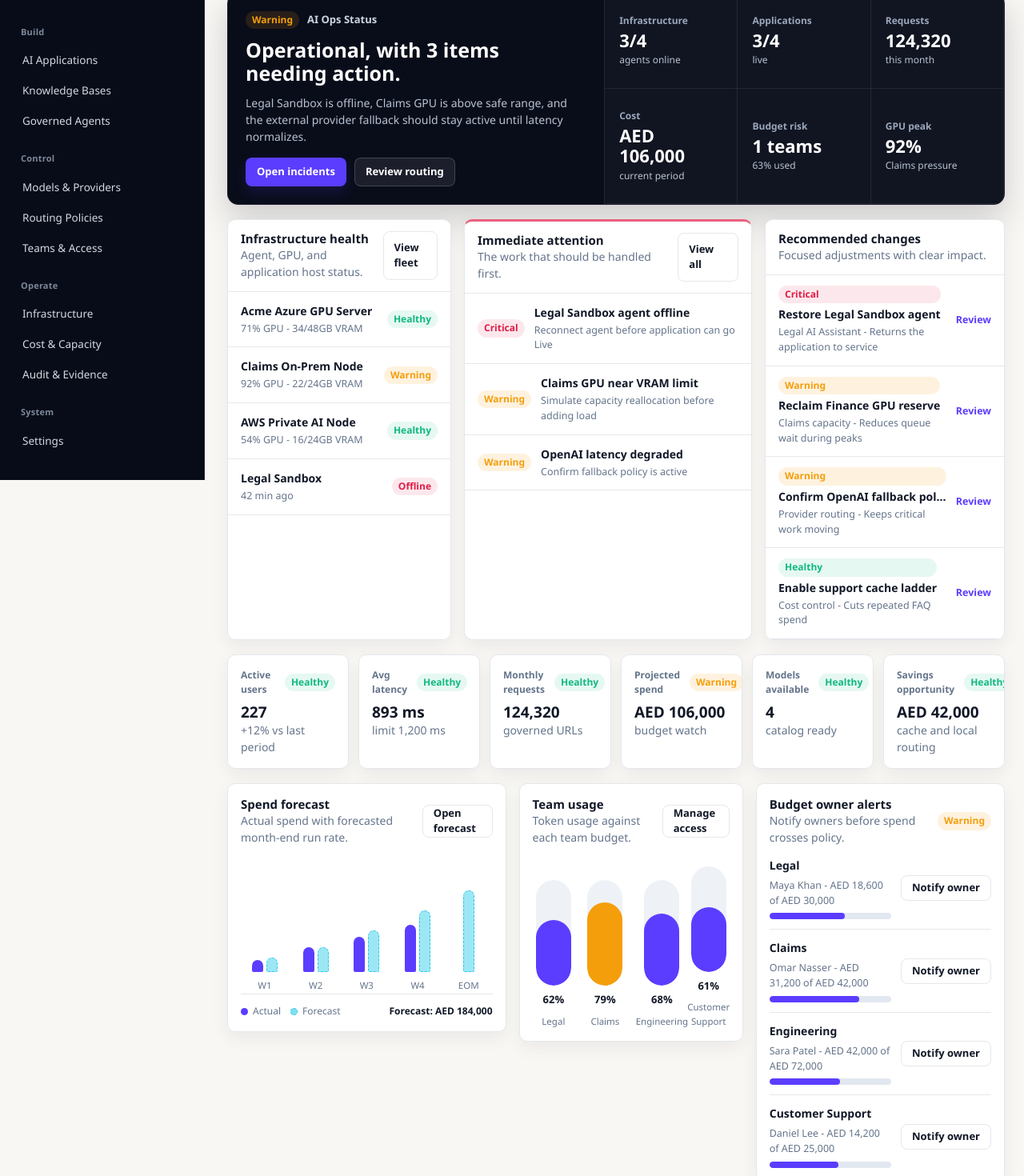
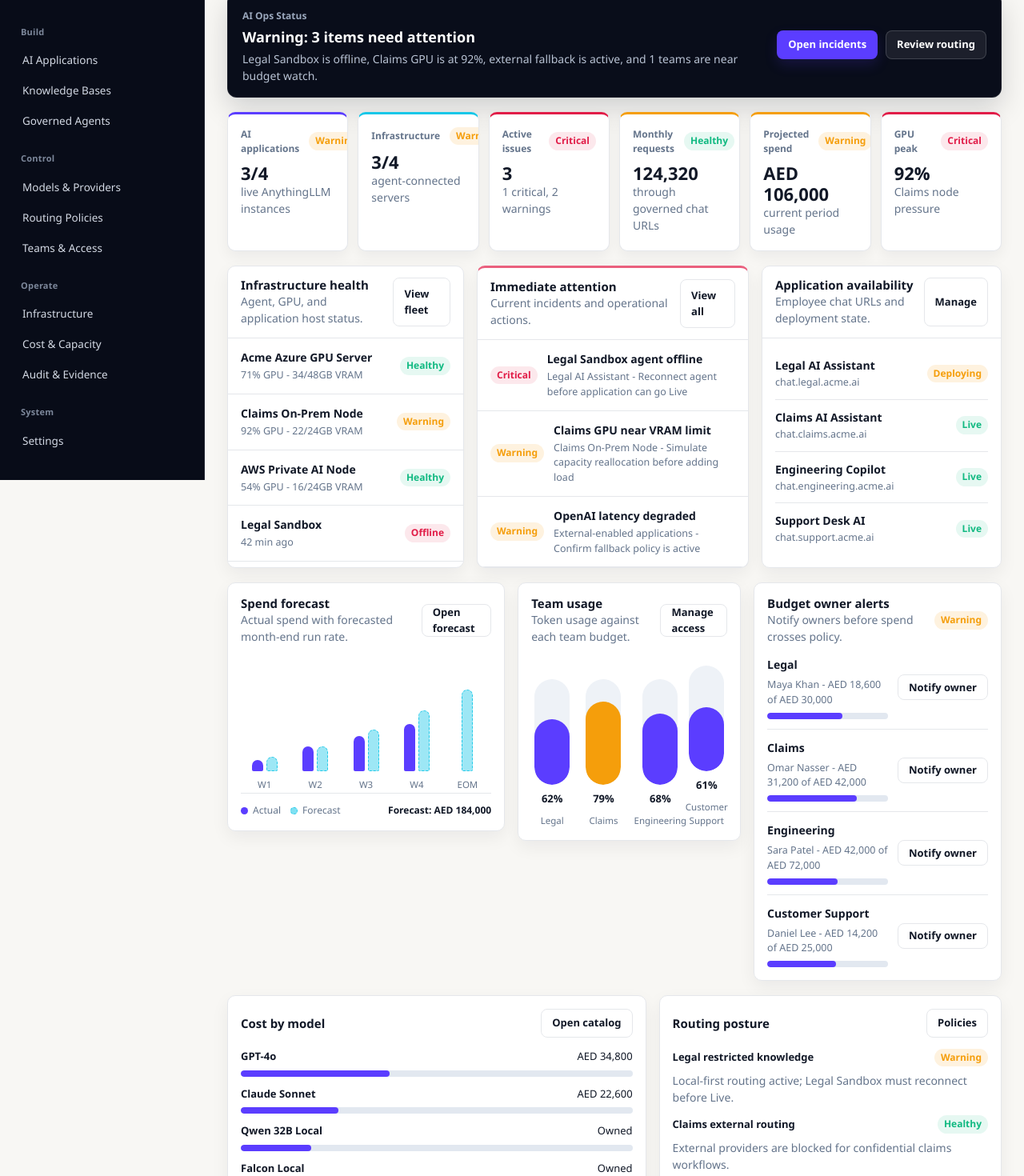
Before and after one commit to SakshamS11/switchboardai, a Next.js app in the folder apps/switchboard/: page /dashboard in a window 1280 px wide. Shown: the part 200-1670 px from the top of the page at 80% size. Built offline with nearby package versions, Linux system fonts and the light colour scheme.

Commit message:
Refine overview KPI focus and remove recommendation noise

```diff
--- a/apps/switchboard/app/dashboard/page.tsx
+++ b/apps/switchboard/app/dashboard/page.tsx
@@ -3,7 +3,7 @@
 import Link from "next/link";
 import { useAppState } from "@/components/app-state";
 import { ButtonLink, Card, PageHeader, Progress, StatusBadge } from "@/components/ui";
-import { infrastructureTargets, modelCatalog, operations, teams } from "@/lib/mock-data";
+import { infrastructureTargets, operations, teams } from "@/lib/mock-data";
 import { aed, formatNumber, percent } from "@/lib/utils";
 
 const modelSpend = [
@@ -12,13 +12,6 @@
   { name: "Qwen 32B Local", cost: 0, share: 18 },
   { name: "Falcon Local", cost: 0, share: 12 },
   { name: "DeepSeek Local", cost: 0, share: 7 }
-];
-
-const recommendedChanges = [
-  { change: "Restore Legal Sandbox agent", area: "Legal AI Assistant", impact: "Returns the application to service", href: "/dashboard/operations", tone: "Critical" },
-  { change: "Reclaim Finance GPU reserve", area: "Claims capacity", impact: "Reduces queue wait during peaks", href: "/dashboard/cost-capacity", tone: "Warning" },
-  { change: "Confirm OpenAI fallback policy", area: "Provider routing", impact: "Keeps critical work moving", href: "/dashboard/safeguards", tone: "Warning" },
-  { change: "Enable support cache ladder", area: "Cost control", impact: "Cuts repeated FAQ spend", href: "/dashboard/cost-capacity", tone: "Healthy" }
 ];
 
 const spendForecast = [
@@ -34,12 +27,8 @@
   const liveApps = applications.filter((app) => app.status === "Live").length;
   const monthlyRequests = applications.reduce((sum, app) => sum + app.monthlyRequests, 0);
   const projectedSpend = applications.reduce((sum, app) => sum + app.spendUsedAed, 0);
-  const activeUsers = applications.reduce((sum, app) => sum + app.activeUsers, 0);
   const onlineTargets = infrastructureTargets.filter((target) => target.agent === "Online").length;
   const peakGpu = Math.max(...infrastructureTargets.map((target) => target.gpuLoad));
-  const avgLatency = Math.round(applications.reduce((sum, app) => sum + app.avgLatencyMs, 0) / applications.length);
-  const totalBudget = teams.reduce((sum, team) => sum + team.spendBudgetAed, 0);
-  const totalSpend = teams.reduce((sum, team) => sum + team.spendUsedAed, 0);
   const teamsAtBudgetRisk = teams.filter((team) => percent(team.spendUsedAed, team.spendBudgetAed) >= 70).length;
 
   return (
@@ -47,33 +36,31 @@
       <PageHeader
         eyebrow="Command Center"
         title="AI operations command center"
-        description="One view for application health, infrastructure pressure, provider risk, spend forecast, and team budget action."
+        description="Live health, spend, capacity, routing, and team usage for governed AI applications."
       />
 
-      <section className="overview-hero">
-        <div className="hero-main">
-          <div className="hero-status-row">
-            <StatusBadge value="Warning" />
-            <span>AI Ops Status</span>
-          </div>
-          <h3>Operational, with 3 items needing action.</h3>
-          <p>Legal Sandbox is offline, Claims GPU is above safe range, and the external provider fallback should stay active until latency normalizes.</p>
-          <div className="hero-actions">
-            <ButtonLink href="/dashboard/operations">Open incidents</ButtonLink>
-            <ButtonLink href="/dashboard/safeguards" secondary>Review routing</ButtonLink>
-          </div>
+      <section className="overview-status-strip">
+        <div>
+          <span className="metric-label">AI Ops Status</span>
+          <h3>Warning: 3 items need attention</h3>
+          <p>Legal Sandbox is offline, Claims GPU is at 92%, external fallback is active, and {teamsAtBudgetRisk} teams are near budget watch.</p>
         </div>
-        <div className="hero-stat-grid">
-          <HeroStat label="Infrastructure" value={`${onlineTargets}/${infrastructureTargets.length}`} detail="agents online" />
-          <HeroStat label="Applications" value={`${liveApps}/${applications.length}`} detail="live" />
-          <HeroStat label="Requests" value={formatNumber(monthlyRequests)} detail="this month" />
-          <HeroStat label="Cost" value={aed(projectedSpend)} detail="current period" />
-          <HeroStat label="Budget risk" value={`${teamsAtBudgetRisk} teams`} detail={`${percent(totalSpend, totalBudget)}% used`} />
-          <HeroStat label="GPU peak" value={`${peakGpu}%`} detail="Claims pressure" />
+        <div className="status-strip-actions">
+          <ButtonLink href="/dashboard/operations">Open incidents</ButtonLink>
+          <ButtonLink href="/dashboard/safeguards" secondary>Review routing</ButtonLink>
         </div>
       </section>
 
-      <section className="overview-command-grid">
+      <section className="overview-kpi-grid">
+        <SharpKpi label="AI applications" value={`${liveApps}/${applications.length}`} detail="live AnythingLLM instances" status="Warning" />
+        <SharpKpi label="Infrastructure" value={`${onlineTargets}/${infrastructureTargets.length}`} detail="agent-connected servers" status="Warning" />
+        <SharpKpi label="Active issues" value={String(operations.length)} detail="1 critical, 2 warnings" status="Critical" />
+        <SharpKpi label="Monthly requests" value={formatNumber(monthlyRequests)} detail="through governed chat URLs" status="Healthy" />
+        <SharpKpi label="Projected spend" value={aed(projectedSpend)} detail="current period usage" status="Warning" />
+        <SharpKpi label="GPU peak" value={`${peakGpu}%`} detail="Claims node pressure" status="Critical" />
+      </section>
+
+      <section className="overview-command-grid core-grid">
         <Card className="overview-panel">
           <div className="card-header">
             <div>
@@ -99,7 +86,7 @@
           <div className="card-header">
             <div>
               <h3>Immediate attention</h3>
-              <p className="muted">The work that should be handled first.</p>
+              <p className="muted">Current incidents and operational actions.</p>
             </div>
             <ButtonLink href="/dashboard/operations" secondary>View all</ButtonLink>
           </div>
@@ -109,7 +96,7 @@
                 <StatusBadge value={item.severity} />
                 <div>
                   <strong>{item.title}</strong>
-                  <span>{item.action}</span>
+                  <span>{item.affected} - {item.action}</span>
                 </div>
               </Link>
             ))}
@@ -119,34 +106,23 @@
         <Card className="overview-panel">
           <div className="card-header">
             <div>
-              <h3>Recommended changes</h3>
-              <p className="muted">Focused adjustments with clear impact.</p>
+              <h3>Application availability</h3>
+              <p className="muted">Employee chat URLs and deployment state.</p>
             </div>
+            <ButtonLink href="/dashboard/applications" secondary>Manage</ButtonLink>
           </div>
-          <div className="overview-list">
-            {recommendedChanges.map((item) => (
-              <Link className="change-row" href={item.href} key={item.change}>
+          <div className="stack compact-stack overview-card-body">
+            {applications.map((app) => (
+              <div className="app-row" key={app.id}>
                 <div>
-                  <div className="row" style={{ justifyContent: "flex-start" }}>
-                    <StatusBadge value={item.tone} />
-                    <strong>{item.change}</strong>
-                  </div>
-                  <span>{item.area} - {item.impact}</span>
+                  <Link href={`/dashboard/applications/${app.id}`}><strong>{app.name}</strong></Link>
+                  <span>{app.url.replace("https://", "")}</span>
                 </div>
-                <span className="review-link">Review</span>
-              </Link>
+                <StatusBadge value={app.status} />
+              </div>
             ))}
           </div>
         </Card>
-      </section>
-
-      <section className="compact-kpi-strip">
-        <CompactKpi label="Active users" value={formatNumber(activeUsers)} detail="+12% vs last period" status="Healthy" />
-        <CompactKpi label="Avg latency" value={`${avgLatency} ms`} detail="limit 1,200 ms" status="Healthy" />
-        <CompactKpi label="Monthly requests" value={formatNumber(monthlyRequests)} detail="governed URLs" status="Healthy" />
-        <CompactKpi label="Projected spend" value={aed(projectedSpend)} detail="budget watch" status="Warning" />
-        <CompactKpi label="Models available" value={String(modelCatalog.filter((model) => model.status === "Running" || model.status === "Connected").length)} detail="catalog ready" status="Healthy" />
-        <CompactKpi label="Savings opportunity" value={aed(42000)} detail="cache and local routing" status="Healthy" />
       </section>
 
       <section className="overview-support-grid finance-grid">
@@ -233,24 +209,6 @@
       <section className="overview-support-grid two-plus-one">
         <Card pad>
           <div className="row">
-            <h3>Application availability</h3>
-            <ButtonLink href="/dashboard/applications" secondary>Manage</ButtonLink>
-          </div>
-          <div className="stack compact-stack">
-            {applications.map((app) => (
-              <div className="app-row" key={app.id}>
-                <div>
-                  <Link href={`/dashboard/applications/${app.id}`}><strong>{app.name}</strong></Link>
-                  <span>{app.url.replace("https://", "")}</span>
-                </div>
-                <StatusBadge value={app.status} />
-              </div>
-            ))}
-          </div>
-        </Card>
-
-        <Card pad>
-          <div className="row">
             <h3>Cost by model</h3>
             <ButtonLink href="/dashboard/model-catalog" secondary>Open catalog</ButtonLink>
           </div>
@@ -266,11 +224,32 @@
             ))}
           </div>
         </Card>
+
+        <Card pad>
+          <div className="row">
+            <h3>Routing posture</h3>
+            <ButtonLink href="/dashboard/safeguards" secondary>Policies</ButtonLink>
+          </div>
+          <div className="model-spend-list">
+            <div className="spend-row">
+              <div className="row"><strong>Legal restricted knowledge</strong><StatusBadge value="Warning" /></div>
+              <p className="muted">Local-first routing active; Legal Sandbox must reconnect before Live.</p>
+            </div>
+            <div className="spend-row">
+              <div className="row"><strong>Claims external routing</strong><StatusBadge value="Healthy" /></div>
+              <p className="muted">External providers are blocked for confidential claims workflows.</p>
+            </div>
+            <div className="spend-row">
+              <div className="row"><strong>Support cost ladder</strong><StatusBadge value="Healthy" /></div>
+              <p className="muted">FAQ traffic can move to local models and cache.</p>
+            </div>
+          </div>
+        </Card>
       </section>
 
       <section className="tip-strip">
         <div>
-          <strong>Your AI spend can become owned capacity over time.</strong>
+          <strong>Owned AI capacity signal</strong>
           <span>Support and claims traffic show the strongest local-model graduation fit.</span>
         </div>
         <ButtonLink href="/dashboard/cost-capacity" secondary>Review cost and capacity</ButtonLink>
@@ -279,19 +258,9 @@
   );
 }
 
-function HeroStat({ label, value, detail }: { label: string; value: string; detail: string }) {
+function SharpKpi({ label, value, detail, status }: { label: string; value: string; detail: string; status: string }) {
   return (
-    <div className="hero-stat">
-      <span>{label}</span>
-      <strong>{value}</strong>
-      <small>{detail}</small>
-    </div>
-  );
-}
-
-function CompactKpi({ label, value, detail, status }: { label: string; value: string; detail: string; status: string }) {
-  return (
-    <Card pad className="compact-kpi">
+    <Card pad className="sharp-kpi">
       <div className="row">
         <span className="metric-label">{label}</span>
         <StatusBadge value={status} />
--- a/apps/switchboard/app/globals.css
+++ b/apps/switchboard/app/globals.css
@@ -156,6 +156,35 @@
 .compact-card-grid { display: grid; grid-template-columns: repeat(3, minmax(0, 1fr)); gap: 14px; }
 .overview-page { display: grid; gap: 18px; }
 .overview-page .page-header { margin-bottom: 0; }
+.overview-status-strip {
+  display: grid;
+  grid-template-columns: minmax(0, 1fr) auto;
+  align-items: center;
+  gap: 18px;
+  padding: 16px 18px;
+  border: 1px solid rgba(255,255,255,.08);
+  border-radius: 12px;
+  background: #090d1a;
+  color: white;
+  box-shadow: 0 14px 34px rgba(9,13,26,.16);
+}
+.overview-status-strip h3 { margin: 4px 0 3px; color: white; font-size: 18px; font-weight: 650; }
+.overview-status-strip p { margin: 0; color: #b8c2d3; }
+.overview-status-strip .metric-label { color: #9aa7bc; }
+.status-strip-actions { display: flex; gap: 10px; align-items: center; }
+.status-strip-actions .button.secondary { background: rgba(255,255,255,.08); color: white; border-color: rgba(255,255,255,.16); }
+.overview-kpi-grid { display: grid; grid-template-columns: repeat(6, minmax(0, 1fr)); gap: 12px; }
+.sharp-kpi {
+  min-height: 118px;
+  border-top: 3px solid var(--brand-primary);
+  box-shadow: 0 7px 18px rgba(17,24,39,.055);
+}
+.sharp-kpi:nth-child(2) { border-top-color: var(--brand-accent); }
+.sharp-kpi:nth-child(3) { border-top-color: var(--status-critical); }
+.sharp-kpi:nth-child(4) { border-top-color: var(--status-warning); }
+.sharp-kpi:nth-child(5) { border-top-color: var(--status-warning); }
+.sharp-kpi:nth-child(6) { border-top-color: var(--status-critical); }
+.sharp-kpi .metric-value { font-size: 22px; }
 .overview-hero {
   display: grid;
   grid-template-columns: minmax(320px, .95fr) minmax(0, 1.05fr);
@@ -180,7 +209,9 @@
 .hero-stat strong { color: white; font-size: 22px; font-weight: 650; line-height: 1.15; }
 .hero-stat small { color: #b8c2d3; font-size: 12px; }
 .overview-command-grid { display: grid; grid-template-columns: minmax(280px, .96fr) minmax(360px, 1.08fr) minmax(300px, .96fr); gap: 16px; align-items: stretch; }
+.overview-command-grid.core-grid { grid-template-columns: minmax(280px, 1fr) minmax(340px, 1fr) minmax(300px, .9fr); }
 .overview-panel { min-height: 330px; }
+.overview-card-body { padding: 2px 16px 0; }
 .overview-list { display: grid; }
 .health-row, .issue-row, .change-row {
   display: grid;
@@ -275,7 +306,9 @@
   .form-grid { grid-template-columns: 1fr; }
   .control-panel, .settings-grid, .compact-card-grid { grid-template-columns: 1fr; }
   .overview-hero, .overview-command-grid, .compact-kpi-strip, .overview-support-grid { grid-template-columns: 1fr; }
+  .overview-status-strip, .overview-kpi-grid { grid-template-columns: 1fr; }
   .overview-support-grid.finance-grid, .overview-support-grid.two-plus-one { grid-template-columns: 1fr; }
   .hero-stat-grid { grid-template-columns: repeat(2, minmax(0, 1fr)); border-left: 0; }
+  .status-strip-actions { flex-wrap: wrap; }
   .tip-strip { align-items: flex-start; flex-direction: column; }
 }
```
